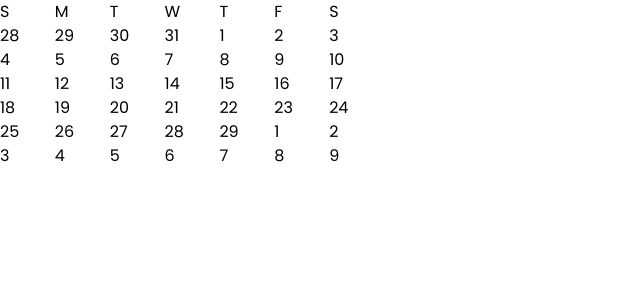
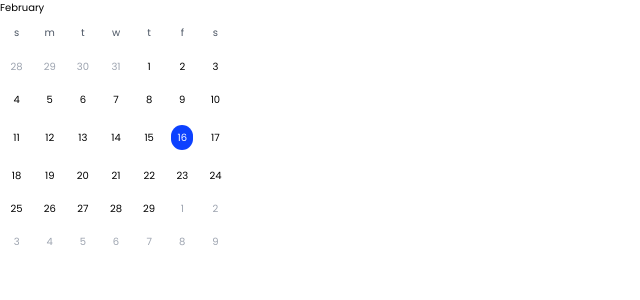
Before and after one commit to elnurnabivi/calendar-app, a React (Vite) app: page / in a window 1280 px wide. Shown: the top 300 px of the page, without its empty margins (0-640 px from the left). Built offline with nearby package versions, Linux system fonts and the light colour scheme.

Commit message:
modified base calendar

```diff
--- a/src/App.tsx
+++ b/src/App.tsx
@@ -1,24 +1,46 @@
 // import CalendarBox from "./components/CalendarBox";
 
+import dayjs from "dayjs";
 import { generateDate } from "./components/CalendarBox";
+import Cn from "./components/Cn";
 
 function App() {
   console.log(generateDate());
-  const days = ["S", "M", "T", "W", "T", "F", "S"];
+  const days = ["s", "m", "t", "w", "t", "f", "s"];
   return (
     <>
-      <div className="w-96 h-96">
+      <div className="w-[232px] h-[198px]">
+        <div>{dayjs().format("MMMM")}</div>
         <div className="flex grid grid-cols-7">
           {days.map((day, index) => {
-            return <h1 key={index}>{day}</h1>;
+            return (
+              <h1
+                key={index}
+                className="h-14 grid place-content-center text-gray-600 "
+              >
+                {day}
+              </h1>
+            );
           })}
         </div>
         <div className="w-full grid grid-cols-7">
           {/* <CalendarBox /> */}
           {generateDate().map(({ date, currentMonth, today }, index) => {
             return (
-              <div key={index}>
-                <h1>{date.date()}</h1>
+              <div
+                key={index}
+                className="grid place-content-center p-[9px] text-[#000000]"
+              >
+                <h1
+                  className={Cn(
+                    currentMonth ? "" : "text-gray-400",
+                    today
+                      ? " text-white bg-[#0C41FF] inline-block h-[25px] w-[22px] rounded-full flex items-center justify-center "
+                      : ""
+                  )}
+                >
+                  {date.date()}
+                </h1>
               </div>
             );
           })}
--- /dev/null
+++ b/src/components/Cn.tsx
@@ -0,0 +1,3 @@
+export default function Cn(...classes: string[]) {
+  return classes.filter(Boolean).join();
+}
--- a/src/index.css
+++ b/src/index.css
@@ -6,8 +6,9 @@
 
 :root {
   font-family: Poppins, Inter, system-ui, Avenir, Helvetica, Arial, sans-serif;
-  line-height: 1.5;
+  /* line-height: 1.5; */
   font-weight: 400;
+  font-size: 10px;
 
   /* font-synthesis: none;
   text-rendering: optimizeLegibility;
```
